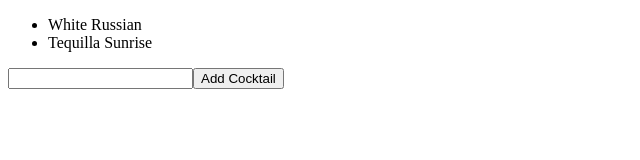
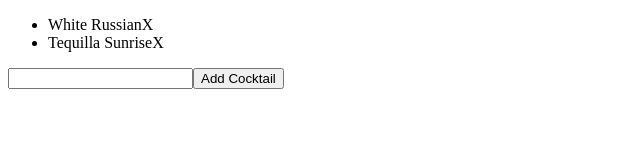
Before and after one commit to SirMatters/make-a_drink-vanilla, a React (Create React App) app: page / in a window 1280 px wide. Shown: the top 160 px of the page, without its empty margins (0-640 px from the left). Built offline with nearby package versions, Linux system fonts and the light colour scheme.

Commit message:
Implement DELETE_COCKTAIL action and related functionality

```diff
--- a/src/actions/authedUser.js
+++ b/src/actions/authedUser.js
@@ -2,5 +2,5 @@ export const AUTHENTICATE_USER = 'AUTHENTICATE_USER';
 
 export const authenticateUser = (user) => ({
   type: AUTHENTICATE_USER,
-  user,
+  user: 'u1',
 });
--- a/src/actions/cocktails.js
+++ b/src/actions/cocktails.js
@@ -1,11 +1,11 @@
-import { _getCocktails, _addCocktail } from '../utils/API';
+import { _getCocktails, _addCocktail, _deleteCocktail } from '../utils/API';
 
 export const GET_COCKTAILS = 'GET_COCKTAILS';
 export const ADD_COCKTAIL = 'ADD_COCKTAIL';
 export const DELETE_COCKTAIL = 'DELETE_COCKTAIL';
 export const EDIT_COCKTAIL = 'EDIT_COCKTAIL';
 
-export const addCocktail = (cocktail) => ({
+const addCocktail = (cocktail) => ({
   type: ADD_COCKTAIL,
   cocktail,
 });
@@ -22,17 +22,25 @@ export const handleAddCocktail = (cocktail) => {
   };
 };
 
-export const deleteCocktail = (id) => ({
+const deleteCocktail = (id) => ({
   type: DELETE_COCKTAIL,
   id,
 });
 
-export const editCocktail = (cocktail) => ({
+export const handleDeleteCocktail = (id) => {
+  return (dispatch) => {
+    _deleteCocktail()
+      .then(dispatch(deleteCocktail(id)))
+      .catch((err) => {});
+  };
+};
+
+const editCocktail = (cocktail) => ({
   type: EDIT_COCKTAIL,
   cocktail,
 });
 
-export const getCocktails = (cocktails) => ({
+const getCocktails = (cocktails) => ({
   type: GET_COCKTAILS,
   cocktails,
 });
--- a/src/components/App.js
+++ b/src/components/App.js
@@ -2,9 +2,12 @@ import React from 'react';
 import { connect } from 'react-redux';
 import { handleGetCocktails } from '../actions/cocktails';
 import NewCocktail from './NewCocktail';
+import { authenticateUser } from '../actions/authedUser';
 
 class App extends React.Component {
   componentDidMount() {
+    // FIXME: fix user
+    this.props.dispatch(authenticateUser('placeholder'));
     this.props.dispatch(handleGetCocktails());
   }
 
--- a/src/components/NewCocktail.js
+++ b/src/components/NewCocktail.js
@@ -1,22 +1,29 @@
 import React from 'react';
 import { connect } from 'react-redux';
-import { handleAddCocktail } from '../actions/cocktails';
+import { handleAddCocktail, handleDeleteCocktail } from '../actions/cocktails';
 
 class NewCocktail extends React.Component {
   state = {
     newCocktail: {
       name: '',
-      // FIXME: exclude hardcoded author
-      author: 'u1',
     },
   };
 
   onSumbmit = (e) => {
     e.preventDefault();
+    const { dispatch, authedUser } = this.props;
+    const { newCocktail } = this.state;
+    dispatch(handleAddCocktail({ ...newCocktail, author: authedUser }));
+    this.setState({
+      newCocktail: {
+        name: '',
+      },
+    });
+  };
+
+  onDelete = (id) => {
     const { dispatch } = this.props;
-    const { newCocktail } = this.state;
-    console.log(newCocktail);
-    dispatch(handleAddCocktail(newCocktail));
+    dispatch(handleDeleteCocktail(id));
   };
 
   onInputChange = (event) => {
@@ -32,13 +39,17 @@ class NewCocktail extends React.Component {
   render() {
     const { name } = this.state.newCocktail;
     const { cocktails } = this.props;
-
     return (
       <div>
         <div>
           <ul>
             {Object.keys(cocktails).map((c) => {
-              return <li key={c}>{cocktails[c].name}</li>;
+              return (
+                <li key={c}>
+                  {cocktails[c].name}
+                  <span onClick={() => this.onDelete(c)}>X</span>
+                </li>
+              );
             })}
           </ul>
         </div>
--- a/src/reducers/authedUser.js
+++ b/src/reducers/authedUser.js
@@ -3,7 +3,7 @@ import { AUTHENTICATE_USER } from '../actions/authedUser';
 export const authedUser = (state = null, action) => {
   switch (action.type) {
     case AUTHENTICATE_USER:
-      return action.user.handle;
+      return action.user;
     default:
       return state;
   }
--- a/src/reducers/cocktails.js
+++ b/src/reducers/cocktails.js
@@ -1,14 +1,23 @@
-import { GET_COCKTAILS, ADD_COCKTAIL } from '../actions/cocktails';
+import {
+  GET_COCKTAILS,
+  ADD_COCKTAIL,
+  DELETE_COCKTAIL,
+} from '../actions/cocktails';
 
 export const cocktails = (state = {}, action) => {
   switch (action.type) {
     case GET_COCKTAILS:
       return action.cocktails;
     case ADD_COCKTAIL:
+      const { cocktail } = action;
       return {
         ...state,
-        [action.cocktail.id]: action.cocktail,
+        [cocktail.id]: cocktail,
       };
+    case DELETE_COCKTAIL:
+      const newState = { ...state };
+      delete newState[action.id];
+      return newState;
     default:
       return state;
   }
--- a/src/utils/API.js
+++ b/src/utils/API.js
@@ -42,3 +42,11 @@ const generateID = () => {
     Math.random().toString(36).substring(2, 15)
   );
 };
+
+export const _deleteCocktail = (id) => {
+  return new Promise((res, rej) => {
+    setTimeout(() => {
+      res();
+    }, 200);
+  });
+};
```
